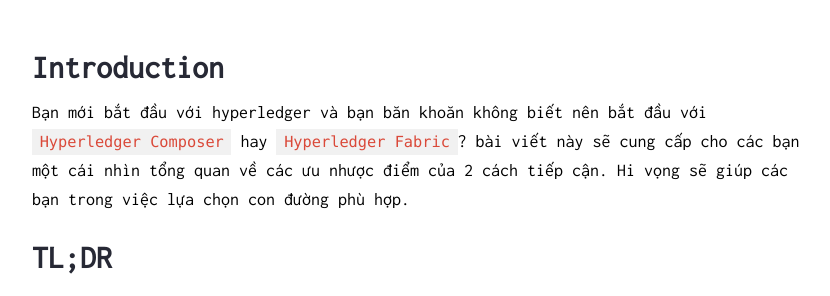
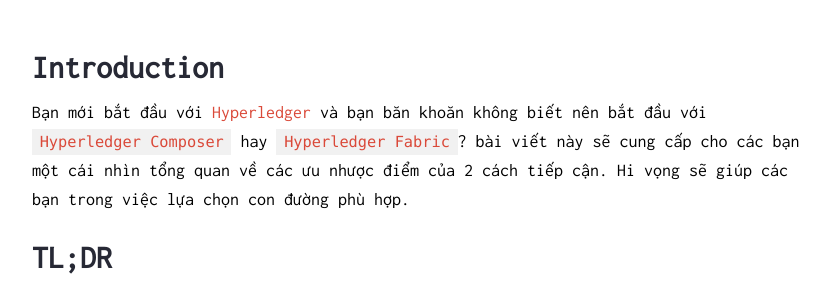
Before and after one commit to bboynam99/dotrungkien.github.io, a Jekyll site: the page built from _posts/2019-01-01-hlf-vs-composer.md, in a window 1280 px wide and 900 px high, scrolled down 341 px. Shown: the part 157-453 px from the top of the window, without its empty margins (224-1054 px from the left). Built offline with Jekyll 4.4.1, drawn with Linux system fonts in a browser that asks for light colours; nearby versions of some CDN libraries; some of the changed lines change nothing that is shown.

Commit message:
update content

```diff
--- a/_posts/2019-01-01-hlf-vs-composer.md
+++ b/_posts/2019-01-01-hlf-vs-composer.md
@@ -5,7 +5,7 @@
 
 # Introduction
 
-Bạn mới bắt đầu với hyperledger và bạn băn khoăn không biết nên bắt đầu với `Hyperledger Composer` hay `Hyperledger Fabric`? bài viết này sẽ cung cấp cho các bạn một cái nhìn tổng quan về các ưu nhược điểm của 2 cách tiếp cận. Hi vọng sẽ giúp các bạn trong việc lựa chọn con đường phù hợp.
+Bạn mới bắt đầu với [Hyperledger](https://www.hyperledger.org/) và bạn băn khoăn không biết nên bắt đầu với `Hyperledger Composer` hay `Hyperledger Fabric`? bài viết này sẽ cung cấp cho các bạn một cái nhìn tổng quan về các ưu nhược điểm của 2 cách tiếp cận. Hi vọng sẽ giúp các bạn trong việc lựa chọn con đường phù hợp.
 
 # TL;DR
 
```
